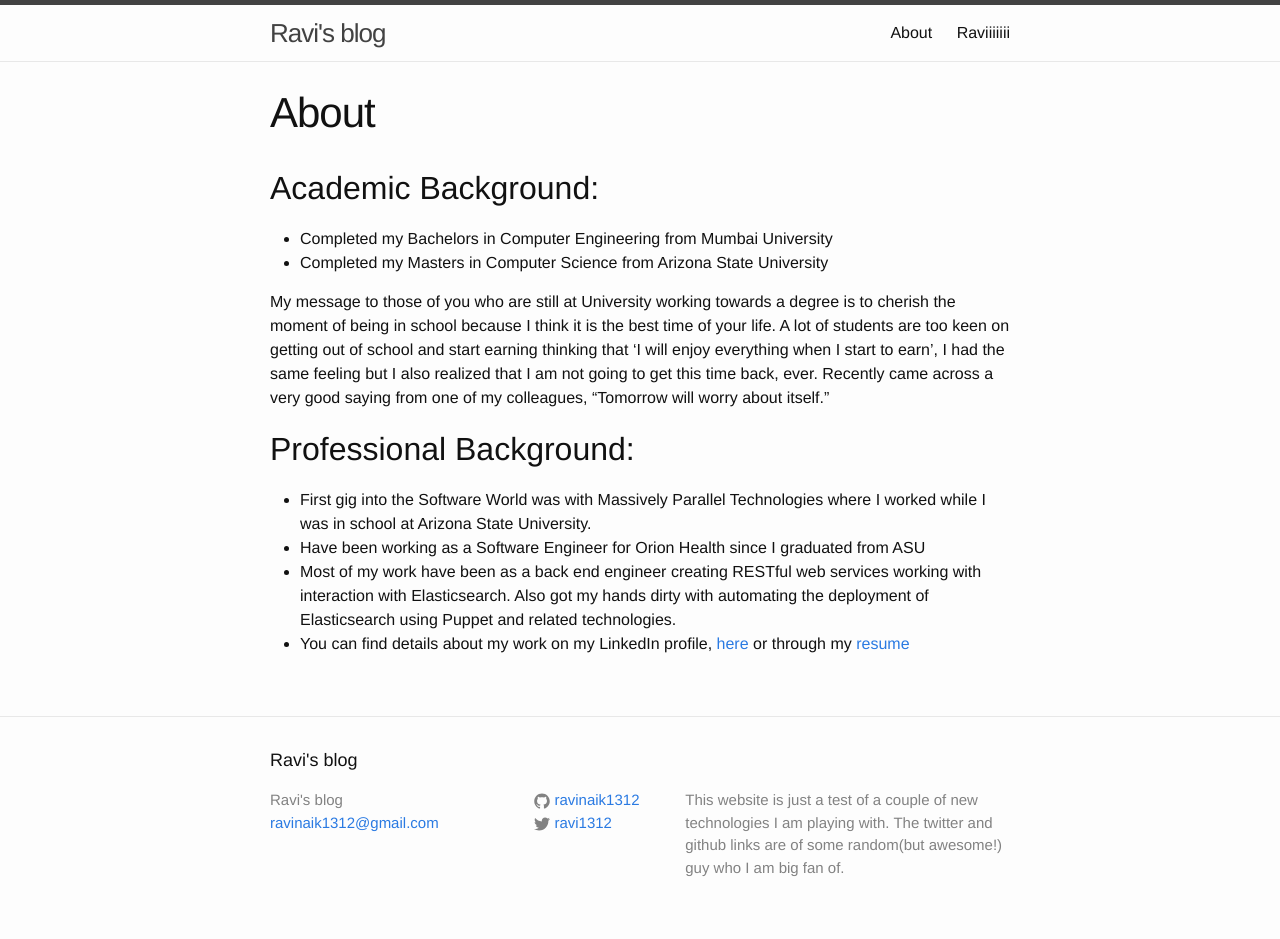
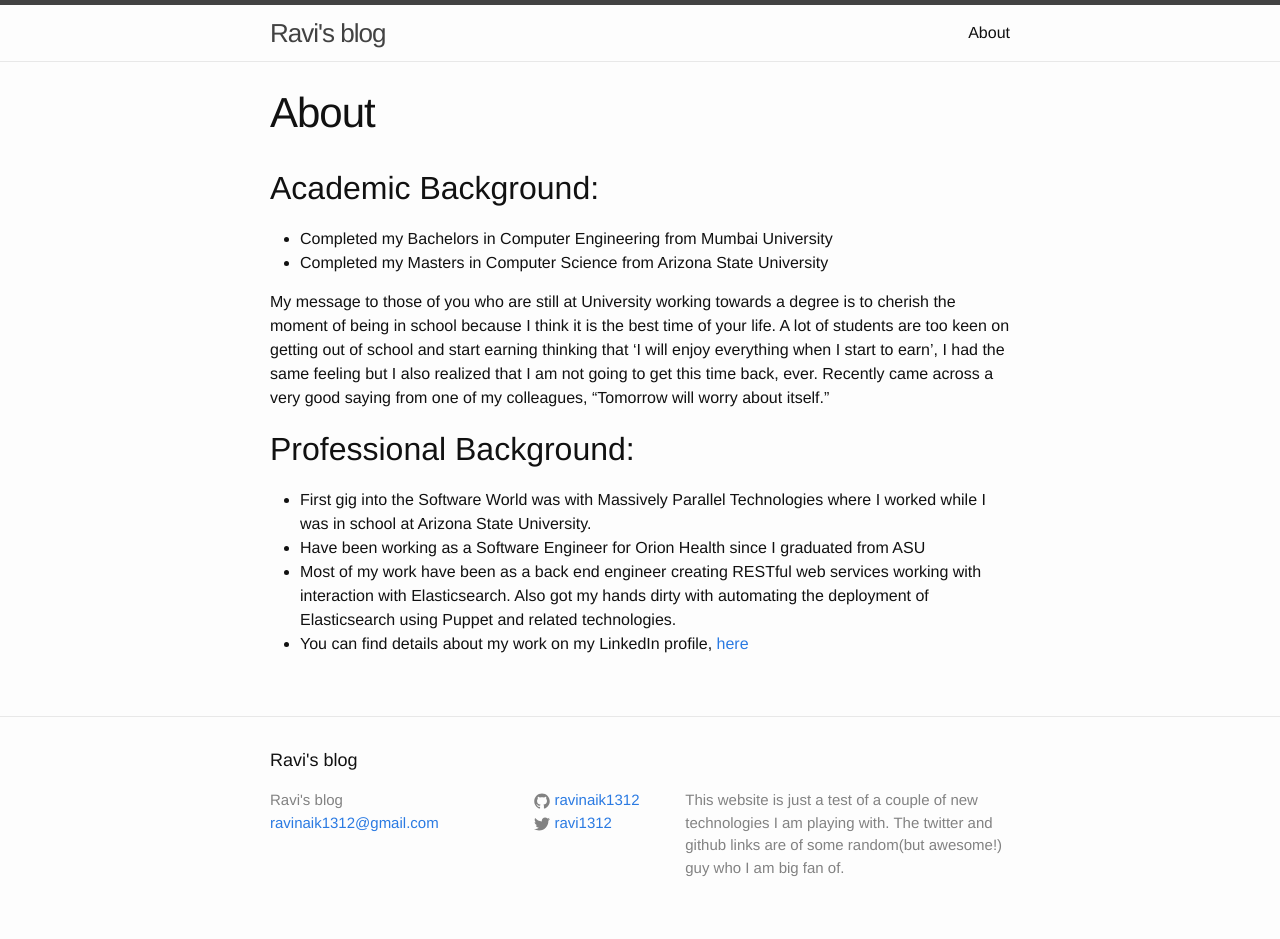
Before and after one commit to ravinaik1312/ravinaik1312.github.io, a Jekyll site: the page built from about.md, in a window 1280 px wide. Built offline with Jekyll 4.4.1, drawn with Linux system fonts in a browser that asks for light colours.

Commit message:
Updated about.md
Issue:
Reviewer:

```diff
--- a/about.md
+++ b/about.md
@@ -16,4 +16,4 @@ My message to those of you who are still at University working towards a degree
 * First gig into the Software World was with Massively Parallel Technologies where I worked while I was in school at Arizona State University.
 * Have been working as a Software Engineer for Orion Health since I graduated from ASU
 * Most of my work have been as a back end engineer creating RESTful web services working with interaction with Elasticsearch. Also got my hands dirty with automating the deployment of Elasticsearch using Puppet and related technologies.
-* You can find details about my work on my LinkedIn profile, [here](https://www.linkedin.com/in/ravinaik1) or through my [resume](resume/Ravi_Naik_Resume.pdf)
+* You can find details about my work on my LinkedIn profile, [here](https://www.linkedin.com/in/ravinaik1)
--- a/resume/other.md
+++ /dev/null
@@ -1 +0,0 @@
-### Raviiiiiii
```
Also changed, not shown: 2 other files.
